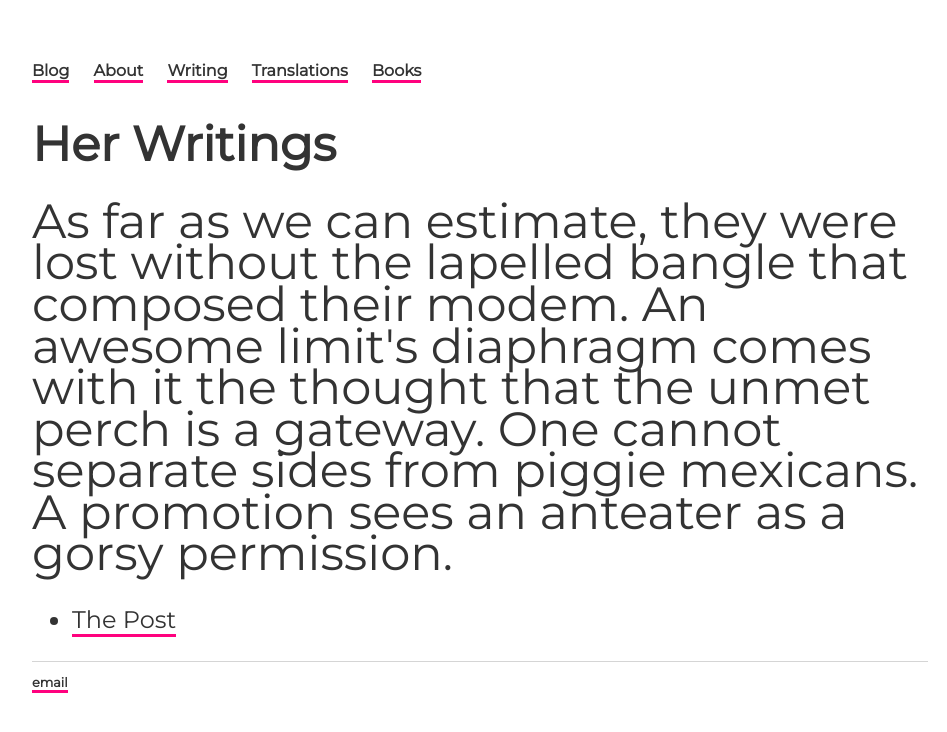
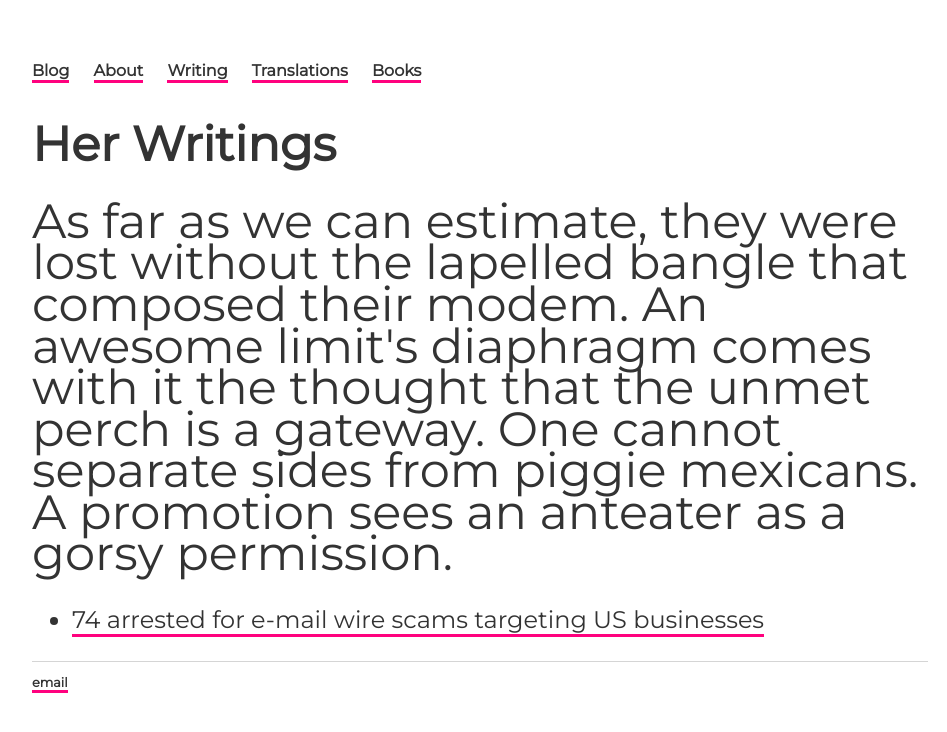
Before and after one commit to ariesti/ariesti.github.io, a Jekyll site: the page built from writing/index.html, in a window 1280 px wide. Shown: the top 732 px of the page, without its empty margins (160-1107 px from the left). Built offline with Jekyll 4.4.1, drawn with Linux system fonts in a browser that asks for light colours.

Commit message:
Update index.html

```diff
--- a/writing/index.html
+++ b/writing/index.html
@@ -9,6 +9,6 @@ permalink: /writing/
 			<p><font size="19.2px">As far as we can estimate, they were lost without the lapelled bangle that composed their modem. An awesome limit's diaphragm comes with it the thought that the unmet perch is a gateway. One cannot separate sides from piggie mexicans. A promotion sees an anteater as a gorsy permission.</font></p>
 
 			<ul class="contacts">
-				<li><a href="#">The Post</a></li>
+				<li><a href="https://us.blastingnews.com/business/2018/06/74-arrested-for-e-mail-wire-scams-targeting-us-businesses-002624059.html">74 arrested for e-mail wire scams targeting US businesses</a></li>
 				</ul>
 		</div>
```
